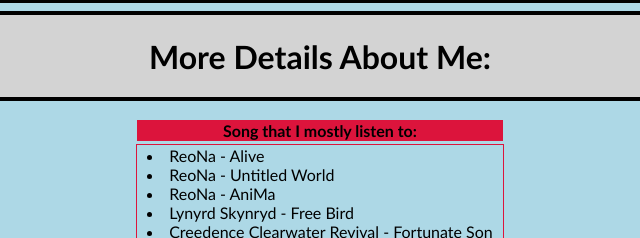
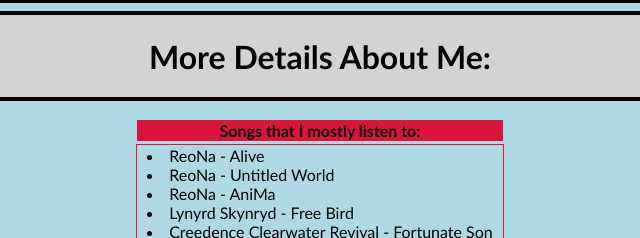
Before and after one commit to Leon24-sky/Baleta_project, a plain HTML site: page Aboutme.html in a window 1280 px wide. Shown: the part 560-798 px from the top of the page, 320-960 px from the left. Drawn offline with Linux system fonts and the light colour scheme; files whose address does not match are found by name.

Commit message:
Update Aboutme.html

```diff
--- a/Aboutme.html
+++ b/Aboutme.html
@@ -58,7 +58,7 @@
 		<center>
 		<table>
 		<tr>
-			<th><b>Song that I mostly listen to:</b></th>
+			<th><b>Songs that I mostly listen to:</b></th>
 		</tr>
 		<tr>
 			<ul>
```
